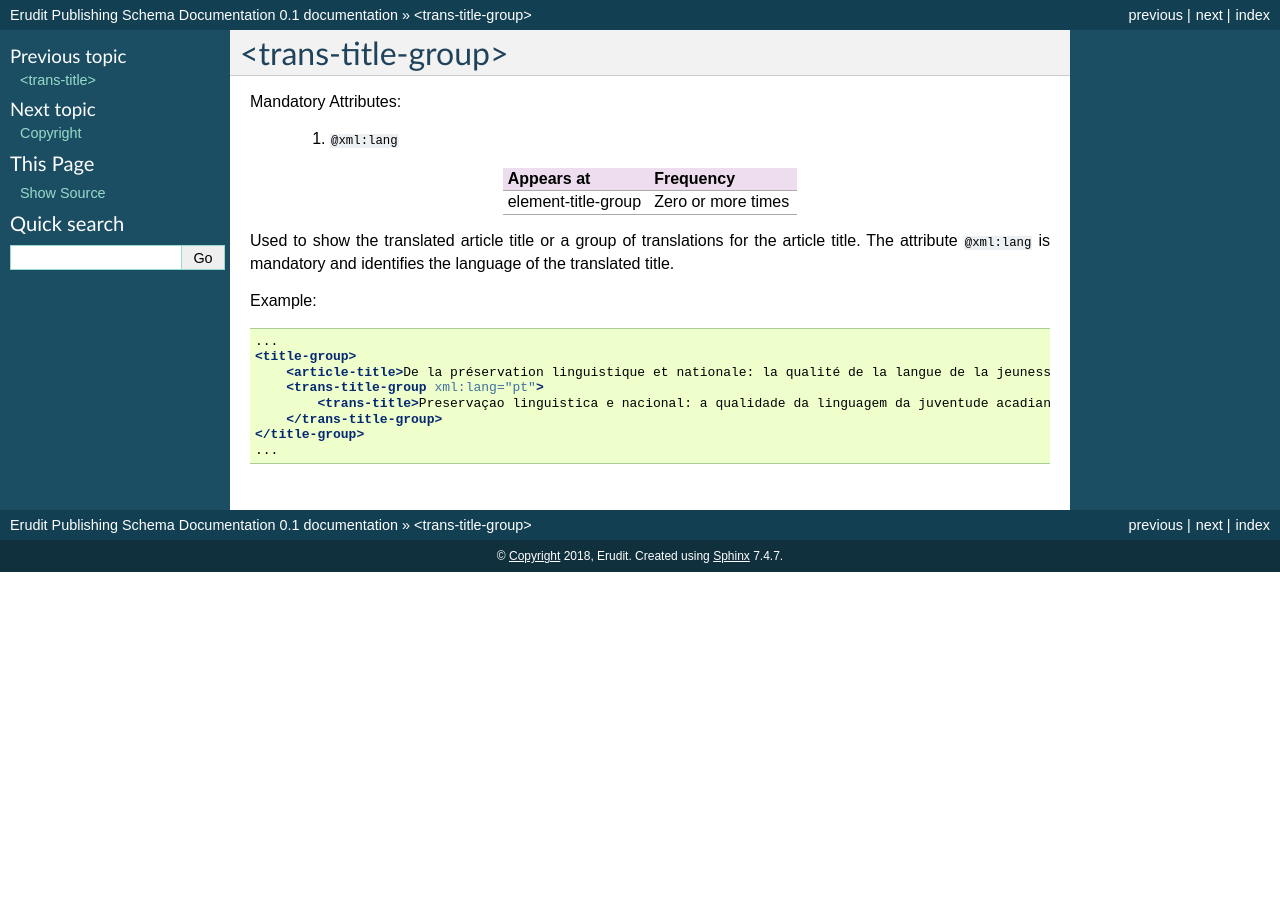
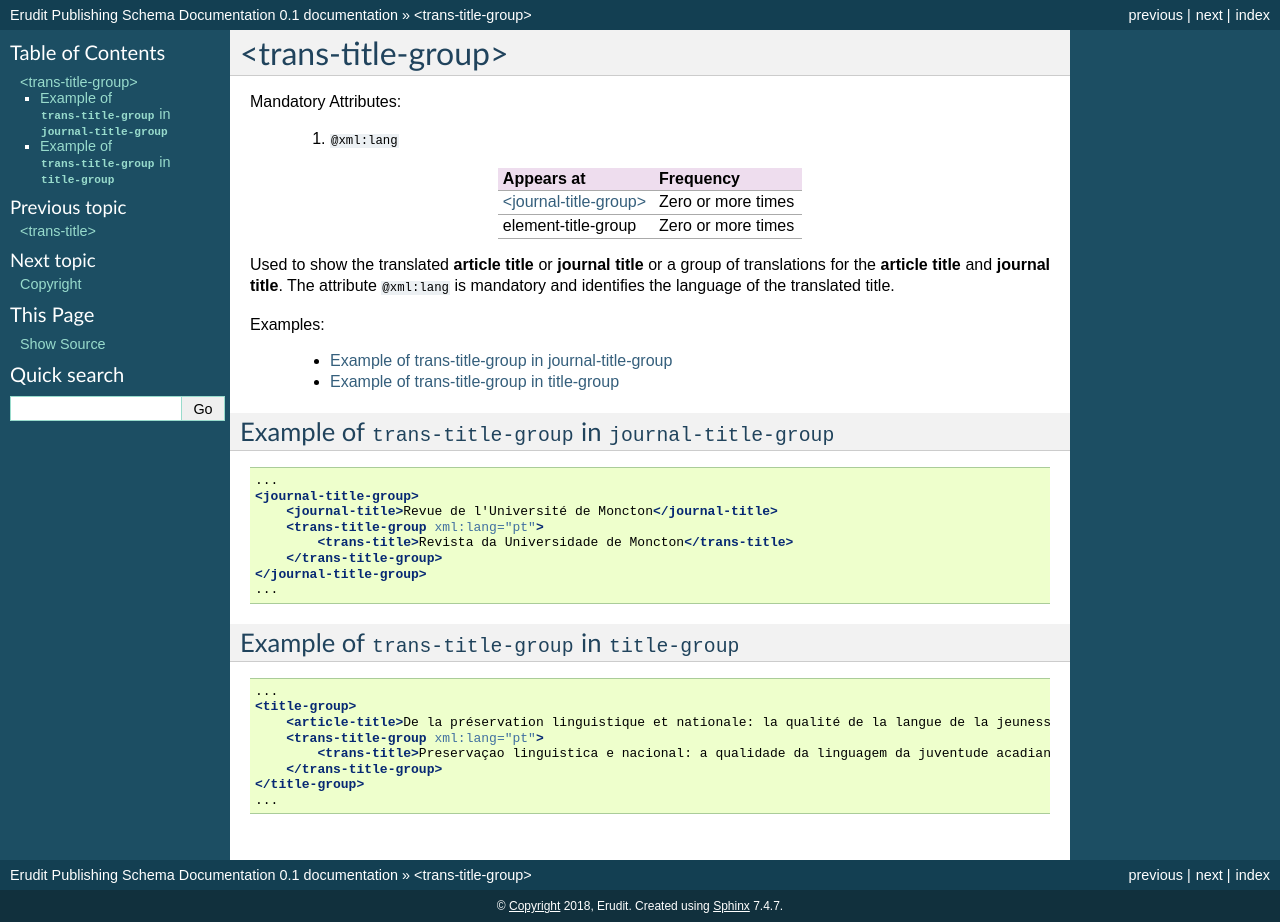
Before and after one commit to erudit/erudit-ps-documentation, a Sphinx documentation site: the page built from docs/source/tagset/element-trans-title-group.rst, in a window 1280 px wide. Built offline with Sphinx 7.4.7, drawn with Linux system fonts in a browser that asks for light colours; before the commit the page ends 900 px from its top, so only the background shows below that.

Commit message:
Including sample of trans-title-group on journal-title-group

```diff
--- a/docs/source/tagset/element-trans-title-group.rst
+++ b/docs/source/tagset/element-trans-title-group.rst
@@ -7,18 +7,45 @@ Mandatory Attributes:
 
   1. ``@xml:lang``
 
-+-----------------------------+--------------------+
-| Appears at                  | Frequency          |
-+=============================+====================+
-| :ref:`element-title-group`  | Zero or more times |
-+-----------------------------+--------------------+
++-------------------------------------+--------------------+
+| Appears at                          | Frequency          |
++=====================================+====================+
+| :ref:`element-journal-title-group`  | Zero or more times |
++-------------------------------------+--------------------+
+| :ref:`element-title-group`          | Zero or more times |
++-------------------------------------+--------------------+
 
 
-Used to show the translated article title or a group of translations for the article title. The
+Used to show the translated **article title** or **journal title** or a group of translations for the **article title** and **journal title**. The
 attribute ``@xml:lang`` is mandatory and identifies the language of the translated title.
 
 
-Example:
+Examples:
+
+  * :ref:`element-trans-title-example-1`
+  * :ref:`element-trans-title-example-2`
+
+
+.. _element-trans-title-example-1:
+
+Example of ``trans-title-group`` in ``journal-title-group``
+-----------------------------------------------------------
+
+.. code-block:: xml
+
+    ...
+    <journal-title-group>
+        <journal-title>Revue de l'Université de Moncton</journal-title>
+        <trans-title-group xml:lang="pt">
+            <trans-title>Revista da Universidade de Moncton</trans-title>
+        </trans-title-group>
+    </journal-title-group>
+    ...
+
+.. _element-trans-title-example-2:
+
+Example of ``trans-title-group`` in ``title-group``
+---------------------------------------------------
 
 .. code-block:: xml
 
```
